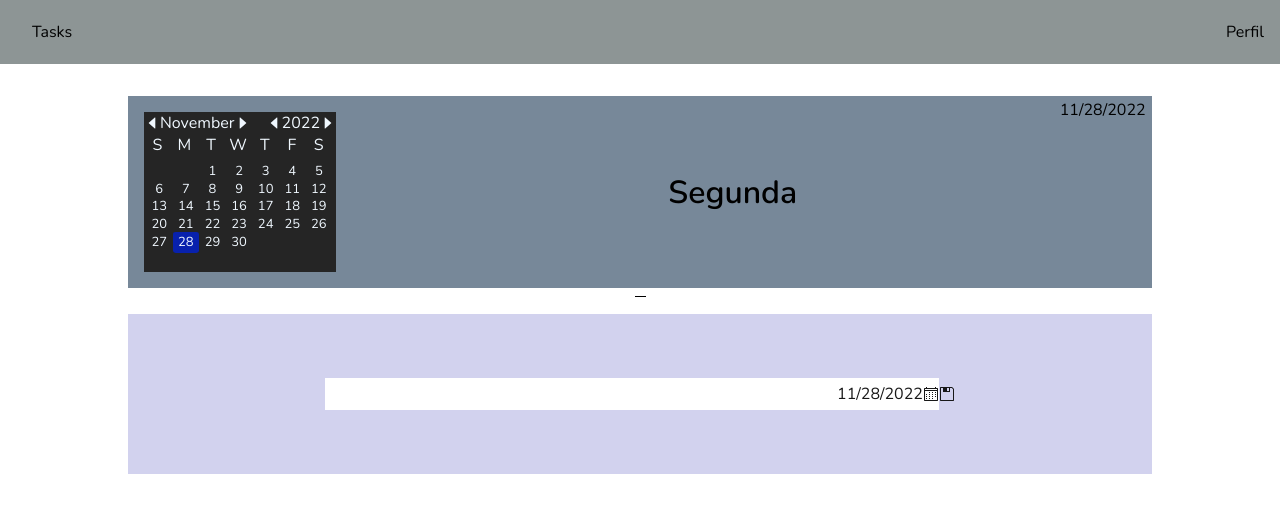
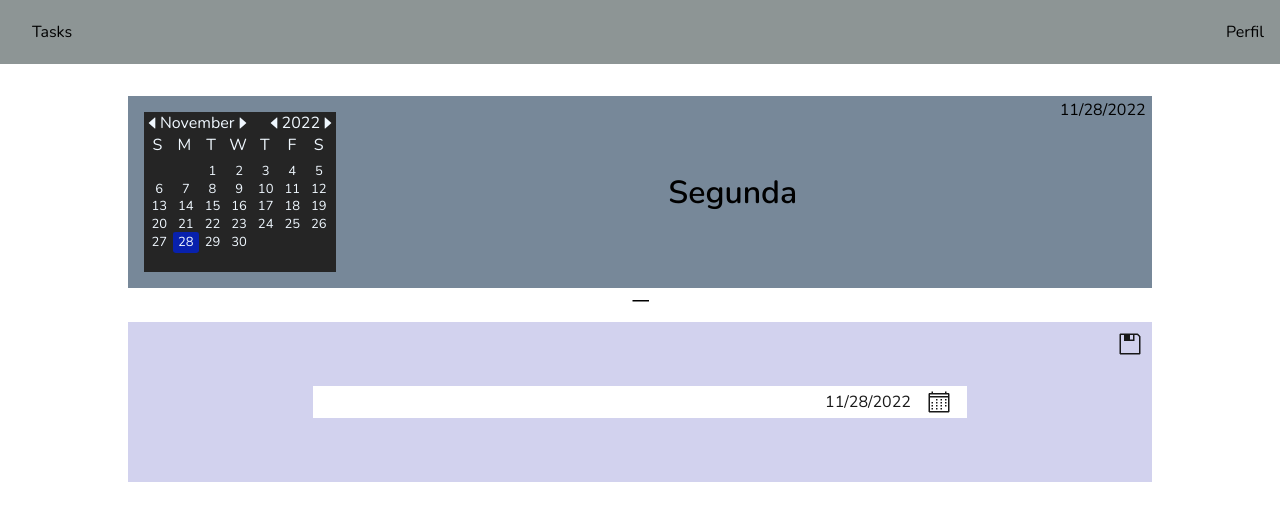
Before and after one commit to fabioVitorTavares/Takss, a React (Vite) app in the folder Tasks/: page / in a window 1280 px wide. Both pictures are taken after a click on the icon 640 px from the left and 296 px from the top of the page. Shown: the top 520 px of the page. Built offline with nearby package versions, Linux system fonts and the light colour scheme.

Commit message:
refatoring day6 14:45hrs

```diff
--- a/Tasks/src/Components/ModalConfirm/index.tsx
+++ b/Tasks/src/Components/ModalConfirm/index.tsx
@@ -1,12 +1,10 @@
 import { TModal } from '../Types/types'
 import './style.css'
 
-export function ModalConfirm({description, confirm, visible}: TModal, ) {
+export function ModalConfirm({description, confirm}: TModal, ) {
 
   return (
-    <div className='modalConfirm'
-      style={{visibility: visible ? 'visible' : 'hidden'}}
-    >
+    <div className='modalConfirm'>
       <h3 className='descriptionModal'>{description}</h3>
       <div className='btsModalConfirm'>
         <button
--- a/Tasks/src/Components/ModalConfirm/style.css
+++ b/Tasks/src/Components/ModalConfirm/style.css
@@ -12,13 +12,9 @@
   border-radius: 0.3em;
   background-color: #474040;
   z-index: 2;
-
+  animation: visible 1s ease;
 }
 
-.modalConfirm::before{
-  animation: visible 1s ease;
-
-}
 
 .descriptionModal {
   position: relative;
@@ -50,6 +46,7 @@
   outline: 0.1em solid #ffffff;
 }
 
+
 @keyframes visible {
   0% {
     opacity: 0;
--- a/Tasks/src/Components/Schedule/index.tsx
+++ b/Tasks/src/Components/Schedule/index.tsx
@@ -117,10 +117,16 @@ export function Schedule() {
   const [selectorDeadlineOpen, setSelectorDeadlineOpen] = useState<boolean>(false)
   const [deadlineNewTask, setDeadlineNewTask] = useState<Date>(new Date)
 
+
+
+
   return (
     <div className='schedule'>
 
-      <Calendar date={date} setDate={setDate} />
+      <Calendar
+        date={date}
+        setDate={setDate}
+      />
       {
         days.map(day => day.date == date.toLocaleDateString() && day.tasks.map(
           task => <Task
@@ -133,9 +139,9 @@ export function Schedule() {
       }
       {
         addTask ?
-        <VscChromeMinimize className='buttonRemove' onClick={() => setAddTask(false)} />
+        <VscChromeMinimize className='btRemove' onClick={() => setAddTask(false)} />
         :
-        <VscAdd className='buttonAdd' onClick={() => setAddTask(true)} />
+        <VscAdd className='btAdd' onClick={() => setAddTask(true)} />
       }
       {
       addTask &&
@@ -145,7 +151,7 @@ export function Schedule() {
           </div>
           <div className='inputDeadlineNewTask' title='Deadline'>
             <p>{ deadlineNewTask.toLocaleDateString() }</p>
-            <VscCalendar className='buttonSelectorDeadline' onClick={() => setSelectorDeadlineOpen(!selectorDeadlineOpen)} />
+            <VscCalendar className='btSelectorDeadline' onClick={() => setSelectorDeadlineOpen(!selectorDeadlineOpen)} />
             {
               selectorDeadlineOpen &&
               <div className='selectorDeadline'>
@@ -154,7 +160,7 @@ export function Schedule() {
               </div>
             }
           </div>
-          <VscSave className='buttonSave' onClick={()=> saveNewTask(inputDescription.current.value, deadlineNewTask.toLocaleDateString())}/>
+          <VscSave className='btSave' onClick={()=> saveNewTask(inputDescription.current.value, deadlineNewTask.toLocaleDateString())}/>
         </div>
       }
     </div>
--- a/Tasks/src/Components/Task/index.tsx
+++ b/Tasks/src/Components/Task/index.tsx
@@ -122,11 +122,12 @@ export function Task({ task, changeStatus, removeTask }: TypeTask) {
     >
       {optionsTask}
       {descriptionTask}
-      <ModalConfirm
-        description={modalDescription}
-        confirm={modalConfirm}
-        visible={modalVisible}
-      />
+      {modalVisible &&
+        <ModalConfirm
+          description={modalDescription}
+          confirm={modalConfirm}
+        />
+      }
     </div>
   )
 }
--- a/Tasks/src/Components/Types/types.ts
+++ b/Tasks/src/Components/Types/types.ts
@@ -27,6 +27,5 @@ export type TTarefas = {
 
 export type TModal = {
   description: string,
-  confirm: Function,
-  visible: boolean,
+  confirm: Function
 }
```
